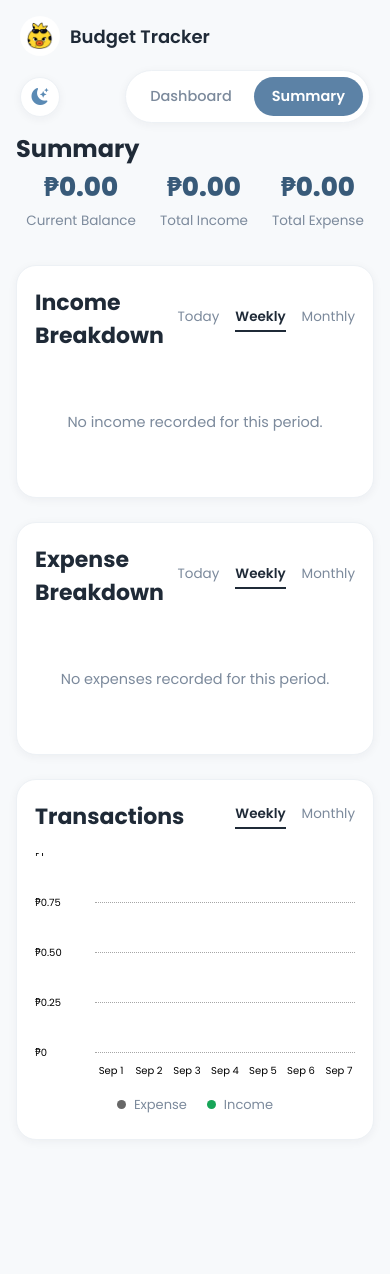
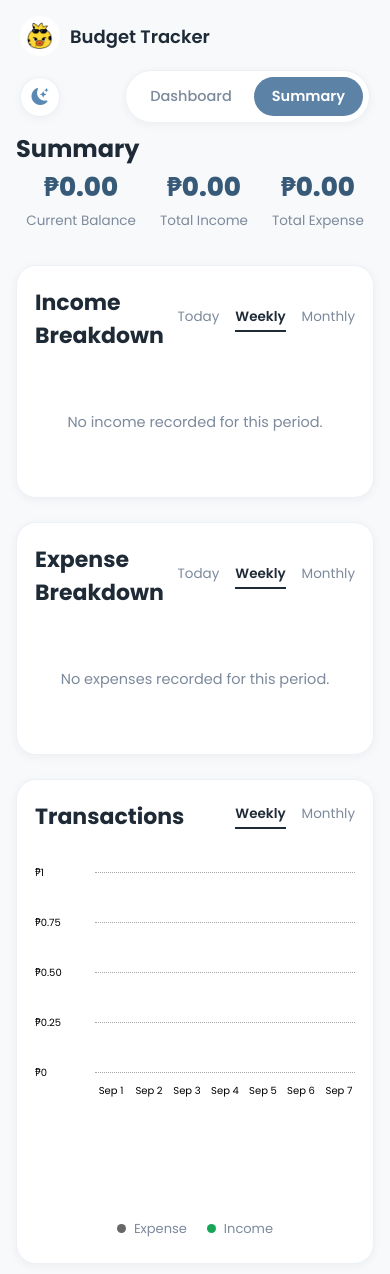
Before and after one commit to darl-12/midterm-project-webdvt, a React (Vite) app: page /summary in a window 390 px wide. Shown: the top 1274 px of the page. Before the commit the page ends 1164 px from the top, so only its background shows below. Built offline with nearby package versions, Linux system fonts and the light colour scheme.

Commit message:
bar chart changes

```diff
--- a/src/index.css
+++ b/src/index.css
@@ -944,6 +944,8 @@ a {
   }
 
   .chart-container {
+    padding-top: 20px;
+    height: 350px;
     overflow-x: auto;
   }
 
```
